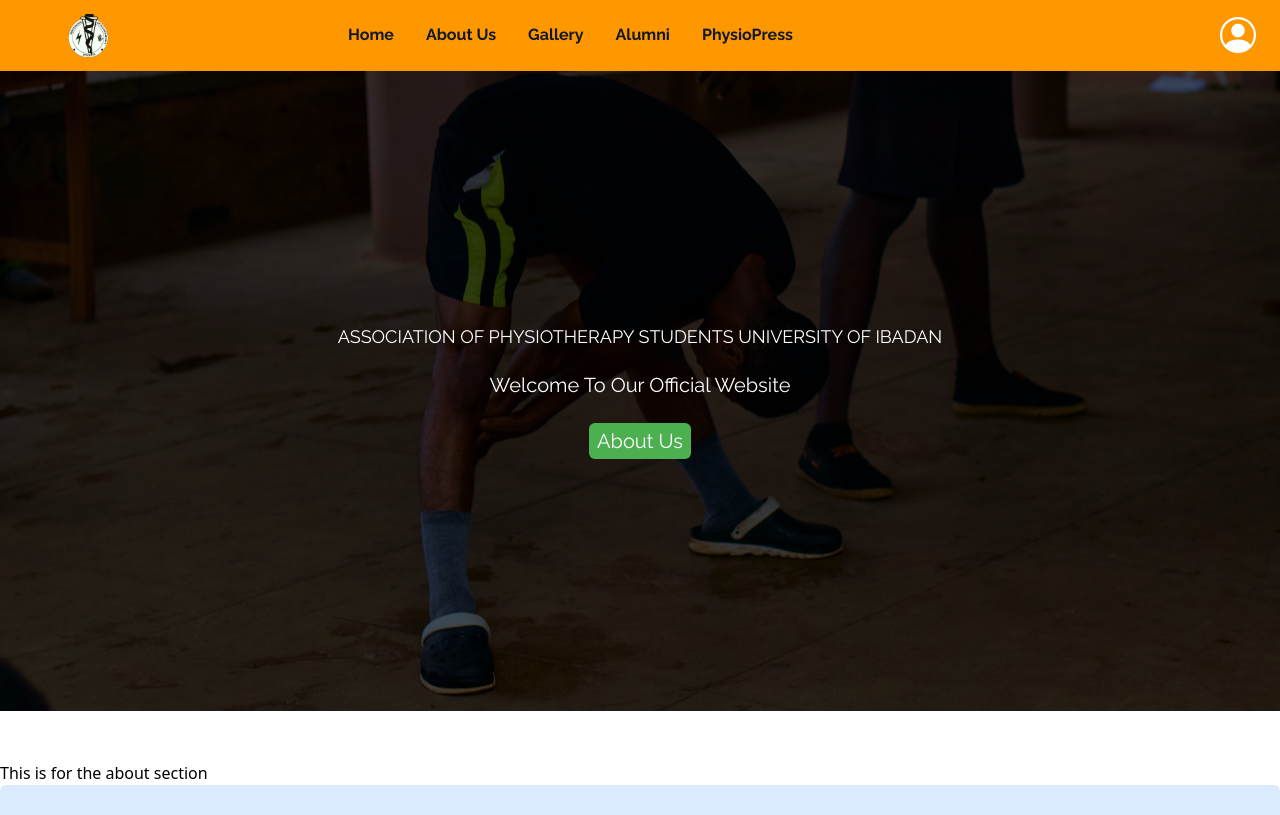
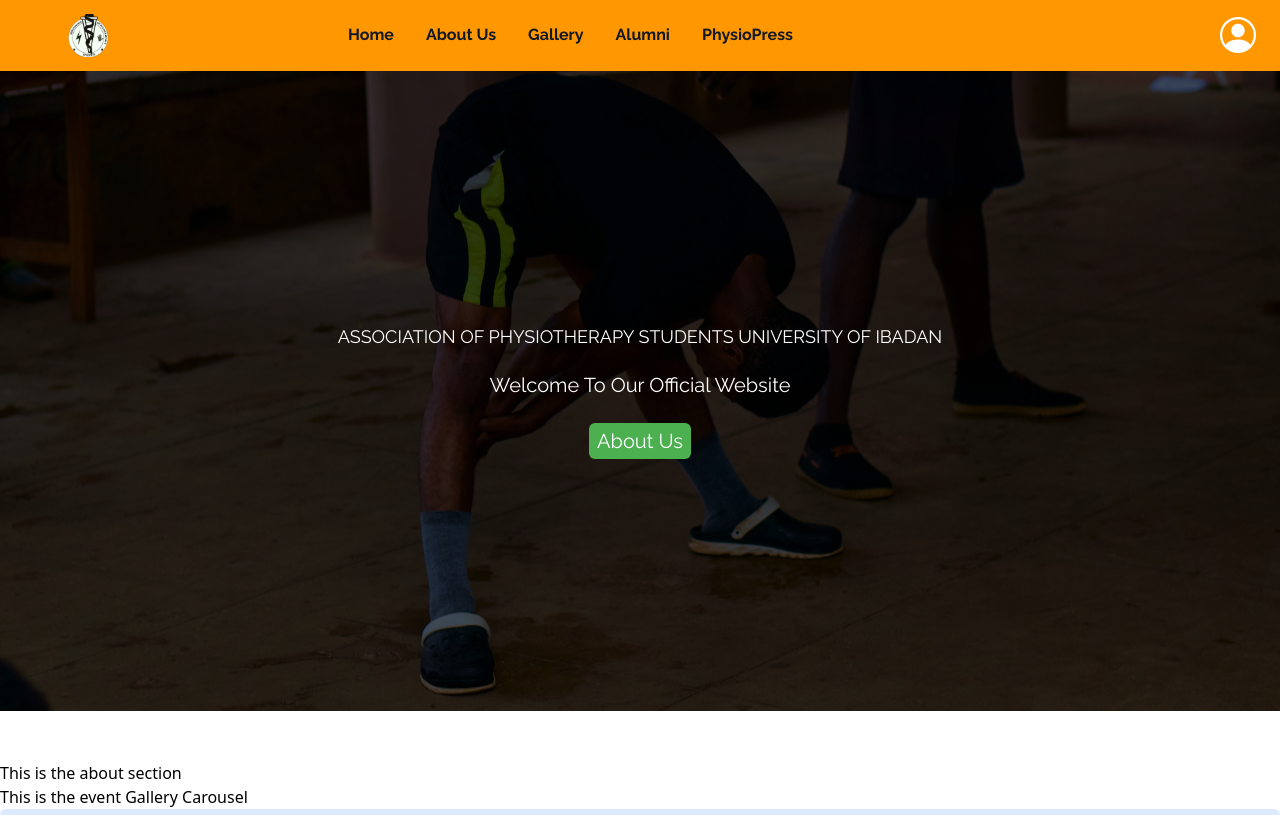
Before and after one commit to devPhysios/aps-website-frontend, a Vue app: page / in a window 1280 px wide. Shown: the top 815 px of the page. Built offline with nearby package versions, Linux system fonts and the light colour scheme.

Commit message:
Slight change

```diff
--- a/src/components/AboutHome.vue
+++ b/src/components/AboutHome.vue
@@ -1,3 +1,5 @@
 <template>
-    <h5>This is for the about section</h5>
+    <section>
+        <h3>This is the about section</h3>
+    </section>
 </template>
--- a/src/components/ExcoCarousel.vue
+++ b/src/components/ExcoCarousel.vue
@@ -41,7 +41,7 @@
 
   </template>
 
-  <script setup>
+<script setup>
   import { ref } from 'vue'
   import { Carousel, Slide, Pagination } from 'vue3-carousel'
   import 'vue3-carousel/dist/carousel.css'
@@ -138,7 +138,7 @@
     },
   });
   defineProps(['settings', 'breakpoints']);
-    </script>
+</script>
 
   <style scoped>
   .carousel__slide {
--- a/src/views/Home.vue
+++ b/src/views/Home.vue
@@ -1,8 +1,8 @@
 <template>
     <HeroCarousel />
     <AboutHome />
+    <GalleryCarousel />
     <ExcoCarousel />
-    <GalleryCarousel />
 </template>
 
 <script setup>
```
